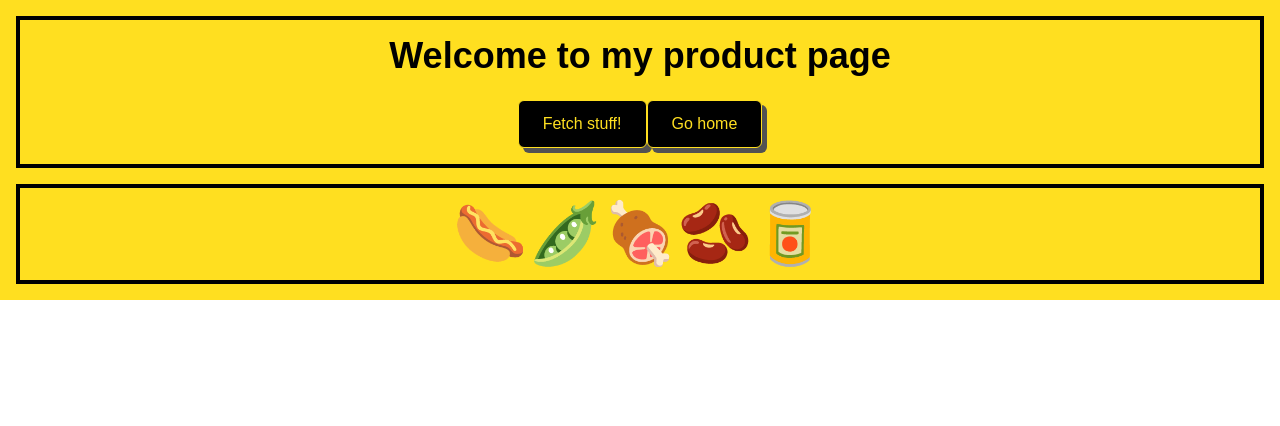
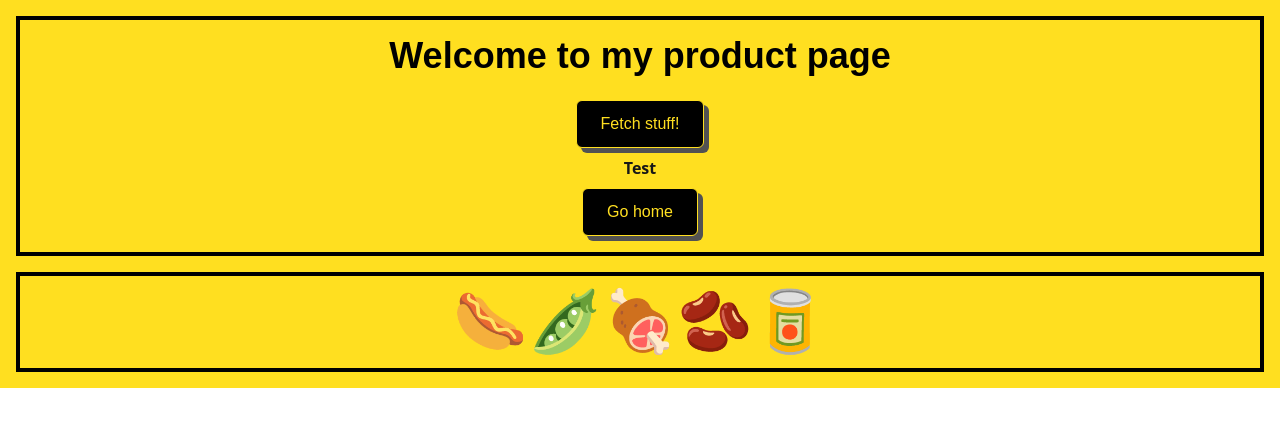
Before and after one commit to yourpalsonja/2109, a Next.js app: page /products in a window 1280 px wide. Shown: the top 426 px of the page. Built offline with nearby package versions, Linux system fonts and the light colour scheme; a web font is replaced by a local one.

Commit message:
add in classname and button component functionality

```diff
--- a/app/products/page.js
+++ b/app/products/page.js
@@ -2,6 +2,7 @@
 
 import { useState } from "react";
 import Link from "next/link";
+import Button from "@/ui/Button/Button";
 import { Cherry_Swash } from "next/font/google";
 
 const font = Cherry_Swash({
@@ -9,6 +10,9 @@ const font = Cherry_Swash({
     style: "normal",
     subsets: ["latin"],
 });
+
+const BUTTON_STYLES =
+    "group relative inline-flex h-12 items-center justify-center overflow-hidden rounded-md border border-yellow-300 bg-black px-6 font-medium text-yellow-300 transition-all duration-100 [box-shadow:5px_5px_rgb(82_82_82)] active:translate-x-[3px] active:translate-y-[3px] active:[box-shadow:0px_0px_rgb(82_82_82)]";
 
 export default function Page() {
     const [products, setProducts] = useState(null);
@@ -55,16 +59,11 @@ export default function Page() {
                 <h1 className={`text-4xl mb-6 text-black ${font.className}`}>
                     Welcome to my product page
                 </h1>
-                <button
-                    className='group relative inline-flex h-12 items-center justify-center overflow-hidden rounded-md border border-yellow-300 bg-black px-6 font-medium text-yellow-300 transition-all duration-100 [box-shadow:5px_5px_rgb(82_82_82)] active:translate-x-[3px] active:translate-y-[3px] active:[box-shadow:0px_0px_rgb(82_82_82)]'
-                    onClick={fetchProducts}
-                >
+                <button className={BUTTON_STYLES} onClick={fetchProducts}>
                     Fetch stuff!
                 </button>
-                <Link
-                    className='group relative inline-flex h-12 items-center justify-center overflow-hidden rounded-md border border-yellow-300 bg-black px-6 font-medium text-yellow-300 transition-all duration-100 [box-shadow:5px_5px_rgb(82_82_82)] active:translate-x-[3px] active:translate-y-[3px] active:[box-shadow:0px_0px_rgb(82_82_82)]'
-                    href='/'
-                >
+                <Button value='Test' />
+                <Link className={BUTTON_STYLES} href='/'>
                     Go home
                 </Link>
             </header>
--- a/package.json
+++ b/package.json
@@ -9,9 +9,10 @@
         "lint": "next lint"
     },
     "dependencies": {
+        "classnames": "^2.5.1",
+        "next": "15.3.1",
         "react": "^19.0.0",
-    "react-dom": "^19.0.0",
-    "next": "15.3.1"
+        "react-dom": "^19.0.0"
     },
     "devDependencies": {
         "@tailwindcss/postcss": "^4",
--- /dev/null
+++ b/ui/Button/Button.js
@@ -0,0 +1,28 @@
+import styles from "@/ui/Button/Button.module.css";
+import classNames from "classnames";
+
+export default function Button({
+    type,
+    isDisabled = false,
+    size,
+    value,
+    onClick,
+}) {
+    const buttonClasses = classNames(styles.button, {
+        [styles.small]: size === "small",
+        [styles.large]: size === "large",
+        [styles.primary]: type === "primary",
+        [styles.secondary]: type === "secondary",
+        [styles.disabled]: isDisabled,
+        [styles.error]: type === "warning",
+    });
+
+    return (
+        <input
+            className={buttonClasses}
+            type='button'
+            value={value}
+            onClick={onClick}
+        />
+    );
+}
--- /dev/null
+++ b/ui/Button/Button.module.css
@@ -0,0 +1,46 @@
+.button {
+    font-family: "Open Sans", sans-serif;
+    font-size: 16px;
+    font-weight: bold;
+    width: 100%;
+    padding: 8px 16px 8px 16px;
+    border-radius: 100px;
+    align-items: center;
+
+    &:hover {
+        background-color: #18348b;
+        color: white;
+    }
+}
+
+.primary {
+    background: #2b5ffc;
+    color: white;
+}
+
+.secondary {
+    background-color: white;
+    border: 1px solid #2b5ffc;
+    color: #2b5ffc;
+}
+
+.disabled {
+    pointer-events: none;
+    color: white;
+    background-color: #7194fd;
+}
+
+.small {
+    font-size: 12px;
+    padding: 8px;
+    align-items: center;
+}
+
+.large {
+    font-size: 20px;
+    padding: 12px;
+}
+
+.error {
+    background-color: #ff5e09;
+}
```
Also changed, not shown: 1 other file (tests, documents, lock files or other folders). Lines whose indentation alone changed are shown as unchanged.
